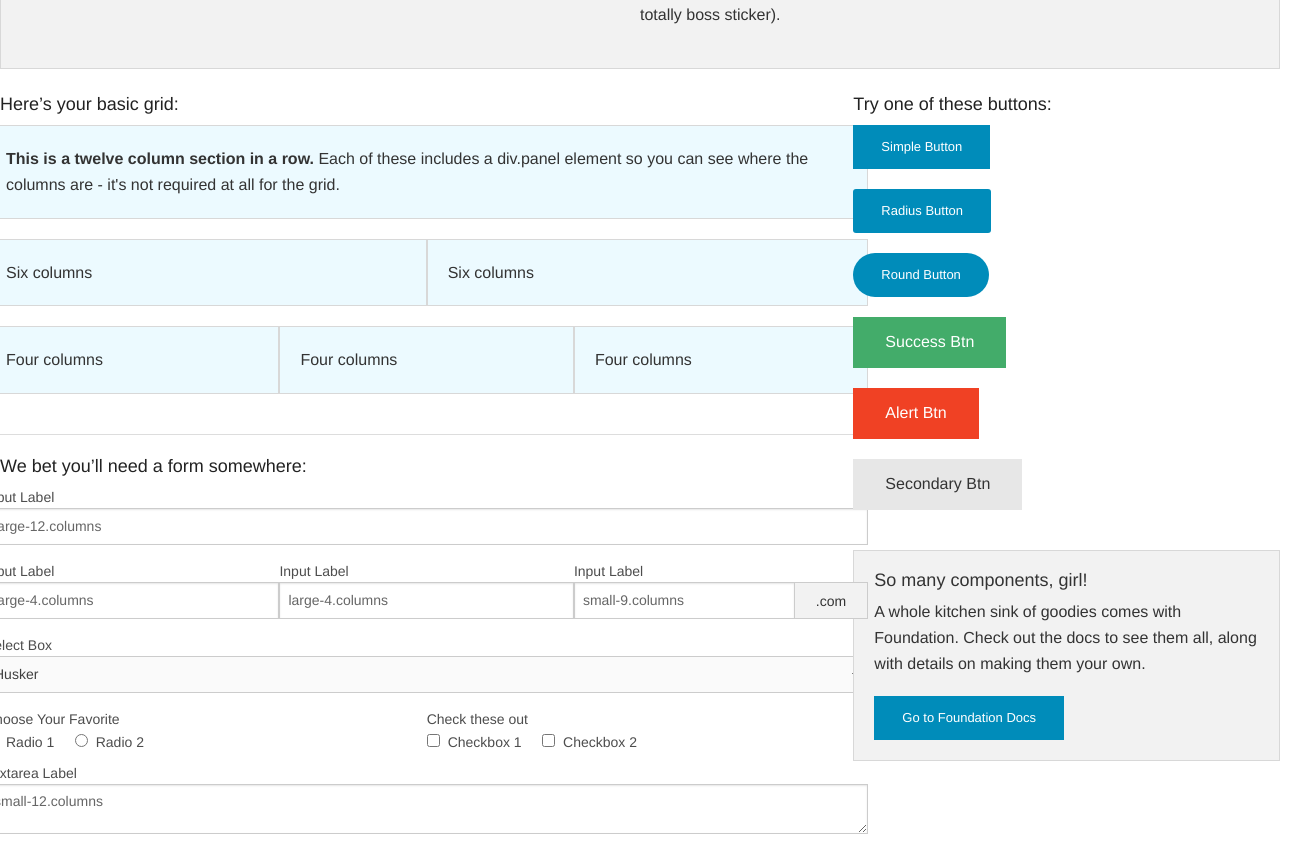
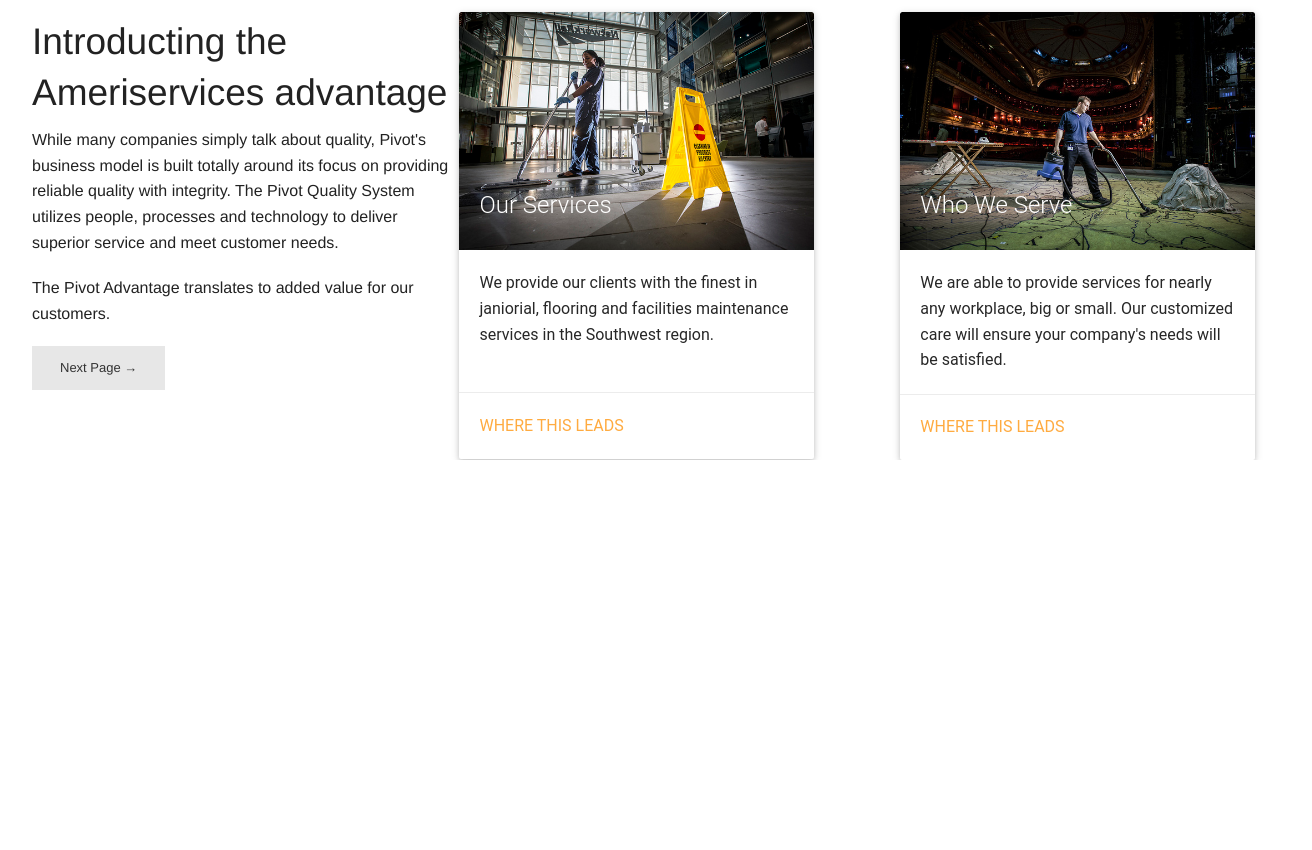
Before and after one commit to MicahRyan/ameriservices-css, a plain HTML site: page index.html in a window 1280 px wide. Shown: the part 746-1596 px from the top of the page, 1312 px wide, since content can reach past the window. After the commit the page ends 1206 px from the top, so only its background shows below. Drawn offline with Linux system fonts and the light colour scheme.

Commit message:
Service grid
Added images, h1 and h2 text, and service content.

```diff
--- a/css/style.css
+++ b/css/style.css
@@ -1,12 +1,13 @@
 .hero {
-  background: url("../img/image-6.jpg") no-repeat center center;
+  background: url("../img/image-2.jpg") no-repeat center center;
   background-size: cover;
-  height: 50vh;
+  height: 70vh;
   overflow: hidden;
   z-index: 100;}
 
 .row {
   max-width: 100%;
+  margin: 2rem;
 }
 
 .columns {
@@ -17,6 +18,7 @@
 .menu {
   z-index: 200;
   position: fixed;
+  margin: 0;
 }
 
 .overlay {
@@ -24,7 +26,7 @@
   top: 0;
   left: 0;
   width: 100%;
-  height: 100%;
+  height: 70vh;
   background-color: black;
   opacity: 0.6;
 }
@@ -38,3 +40,43 @@
   -ms-transform: translateY(-300%);
   transform: translateY(-300%);
 }
+
+.service-box {
+
+}
+
+.card {
+  font-family: 'Roboto', sans-serif;
+  overflow: hidden;
+  box-shadow: 0 2px 5px 0 rgba(0, 0, 0, 0.16), 0 2px 10px 0 rgba(0, 0, 0, 0.12);
+  color: #272727;
+  border-radius: 2px; }
+  .card .title {
+    line-height: 3rem;
+    font-size: 1.5rem;
+    font-weight: 300; }
+  .card .content {
+    padding: 1.3rem;
+    font-weight: 300;
+    border-radius: 0 0 2px 2px; }
+  .card p {
+    margin: 0; }
+  .card .action {
+    border-top: 1px solid rgba(160, 160, 160, 0.2);
+    padding: 1.3rem; }
+  .card a {
+    color: #ffab40;
+    margin-right: 1.3rem;
+    transition: color 0.3s ease;
+    text-transform: uppercase;
+    text-decoration: none; }
+  .card .image {
+    position: relative; }
+    .card .image .title {
+      position: absolute;
+      bottom: 0;
+      left: 0;
+      padding: 1.3rem;
+      color: #fff; }
+    .card .image img {
+      border-radius: 2px 2px 0 0; }
--- a/index.html
+++ b/index.html
@@ -31,154 +31,60 @@
     </header>
 
     <div class="row">
-      <div class="large-12 columns">
-        <div class="panel">
-          <h3>We&rsquo;re stoked you want to try Foundation! </h3>
-          <p>To get going, this file (index.html) includes some basic styles you can modify, play around with, or totally destroy to get going.</p>
-          <p>Once you've exhausted the fun in this document, you should check out:</p>
+      <div class="small-7 large-centered columns">
+        <h1>We're committed to meeting your cleaning needs.</h1>
+
+      </div>
+
+    </div>
+
     <div class="row">
-            <div class="large-4 medium-4 columns">
-              <p><a href="http://foundation.zurb.com/docs">Foundation Documentation</a><br />Everything you need to know about using the framework.</p>
+
+        <div class="large-4 columns">
+          <h2>Introducting the Ameriservices advantage</h2>
+          <p>While many companies simply talk about quality, Pivot's business model is built totally around its focus on providing reliable quality with integrity. The Pivot Quality System utilizes people, processes and technology to deliver superior service and meet customer needs.</p>
+          <p>The Pivot Advantage translates to added value for our customers.</p>
+          <p><a href="#" class="secondary small button">Next Page →</a></p>
         </div>
-            <div class="large-4 medium-4 columns">
-              <p><a href="http://zurb.com/university/code-skills">Foundation Code Skills</a><br />These online courses offer you a chance to better understand how Foundation works and how you can master it to create awesome projects.</p>
+
+        <div class="large-8 columns">
+
+
+
+          <div class="medium-5 columns" style="margin-right:10%;">
+    <div class="card">
+      <div class="image">
+        <img src="img/image-2.jpg">
+        <span class="title">Our Services</span>
       </div>
-            <div class="large-4 medium-4 columns">
-              <p><a href="http://foundation.zurb.com/forum">Foundation Forum</a><br />Join the Foundation community to ask a question or show off your knowlege.</p>
+      <div class="content">
+        <p>We provide our clients with the finest in janiorial, flooring and facilities maintenance services in the Southwest region.</p><br>
       </div>
-          </div>
-          <div class="row">
-            <div class="large-4 medium-4 medium-push-2 columns">
-              <p><a href="http://github.com/zurb/foundation">Foundation on Github</a><br />Latest code, issue reports, feature requests and more.</p>
-            </div>
-            <div class="large-4 medium-4 medium-pull-2 columns">
-              <p><a href="https://twitter.com/ZURBfoundation">@zurbfoundation</a><br />Ping us on Twitter if you have questions. When you build something with this we'd love to see it (and send you a totally boss sticker).</p>
-            </div>
-          </div>
+      <div class="action">
+        <a href='#'>Where this leads</a>
       </div>
     </div>
   </div>
 
-    <div class="row">
-      <div class="large-8 medium-8 columns">
-        <h5>Here&rsquo;s your basic grid:</h5>
-        <!-- Grid Example -->
-
-        <div class="row">
-          <div class="large-12 columns">
-            <div class="callout panel">
-              <p><strong>This is a twelve column section in a row.</strong> Each of these includes a div.panel element so you can see where the columns are - it's not required at all for the grid.</p>
+  <div class="medium-5 columns" style="float:left;">
+    <div class="card">
+      <div class="image">
+        <img src="img/image-1.jpg">
+        <span class="title">Who We Serve</span>
       </div>
+      <div class="content">
+        <p>We are able to provide services for nearly any workplace, big or small. Our customized care will ensure your company's needs will be satisfied.</p>
       </div>
-        </div>
-        <div class="row">
-          <div class="large-6 medium-6 columns">
-            <div class="callout panel">
-              <p>Six columns</p>
-            </div>
-          </div>
-          <div class="large-6 medium-6 columns">
-            <div class="callout panel">
-              <p>Six columns</p>
-            </div>
-          </div>
-        </div>
-        <div class="row">
-          <div class="large-4 medium-4 small-4 columns">
-            <div class="callout panel">
-              <p>Four columns</p>
-            </div>
-          </div>
-          <div class="large-4 medium-4 small-4 columns">
-            <div class="callout panel">
-              <p>Four columns</p>
-            </div>
-          </div>
-          <div class="large-4 medium-4 small-4 columns">
-            <div class="callout panel">
-              <p>Four columns</p>
+      <div class="action">
+        <a href='#'>Where this leads</a>
       </div>
     </div>
   </div>
 
-        <hr />
 
-        <h5>We bet you&rsquo;ll need a form somewhere:</h5>
-        <form>
-          <div class="row">
-            <div class="large-12 columns">
-              <label>Input Label</label>
-              <input type="text" placeholder="large-12.columns" />
-            </div>
-          </div>
-          <div class="row">
-            <div class="large-4 medium-4 columns">
-              <label>Input Label</label>
-              <input type="text" placeholder="large-4.columns" />
-            </div>
-            <div class="large-4 medium-4 columns">
-              <label>Input Label</label>
-              <input type="text" placeholder="large-4.columns" />
-            </div>
-            <div class="large-4 medium-4 columns">
-              <div class="row collapse">
-                <label>Input Label</label>
-                <div class="small-9 columns">
-                  <input type="text" placeholder="small-9.columns" />
-                </div>
-                <div class="small-3 columns">
-                  <span class="postfix">.com</span>
-                </div>
-              </div>
-            </div>
-          </div>
-          <div class="row">
-            <div class="large-12 columns">
-              <label>Select Box</label>
-              <select>
-                <option value="husker">Husker</option>
-                <option value="starbuck">Starbuck</option>
-                <option value="hotdog">Hot Dog</option>
-                <option value="apollo">Apollo</option>
-              </select>
-            </div>
-          </div>
-          <div class="row">
-            <div class="large-6 medium-6 columns">
-              <label>Choose Your Favorite</label>
-              <input type="radio" name="pokemon" value="Red" id="pokemonRed"><label for="pokemonRed">Radio 1</label>
-              <input type="radio" name="pokemon" value="Blue" id="pokemonBlue"><label for="pokemonBlue">Radio 2</label>
-            </div>
-            <div class="large-6 medium-6 columns">
-              <label>Check these out</label>
-              <input id="checkbox1" type="checkbox"><label for="checkbox1">Checkbox 1</label>
-              <input id="checkbox2" type="checkbox"><label for="checkbox2">Checkbox 2</label>
-            </div>
-          </div>
-          <div class="row">
-            <div class="large-12 columns">
-              <label>Textarea Label</label>
-              <textarea placeholder="small-12.columns"></textarea>
-            </div>
-          </div>
-        </form>
       </div>
 
-      <div class="large-4 medium-4 columns">
-        <h5>Try one of these buttons:</h5>
-        <p><a href="#" class="small button">Simple Button</a><br/>
-        <a href="#" class="small radius button">Radius Button</a><br/>
-        <a href="#" class="small round button">Round Button</a><br/>
-        <a href="#" class="medium success button">Success Btn</a><br/>
-        <a href="#" class="medium alert button">Alert Btn</a><br/>
-        <a href="#" class="medium secondary button">Secondary Btn</a></p>
-        <div class="panel">
-          <h5>So many components, girl!</h5>
-          <p>A whole kitchen sink of goodies comes with Foundation. Check out the docs to see them all, along with details on making them your own.</p>
-          <a href="http://foundation.zurb.com/docs/" class="small button">Go to Foundation Docs</a>
-        </div>
-      </div>
-    </div>
+
 
     <script src="js/vendor/jquery.js"></script>
     <script src="js/foundation.min.js"></script>
```
Lines whose indentation alone changed are shown as unchanged.
